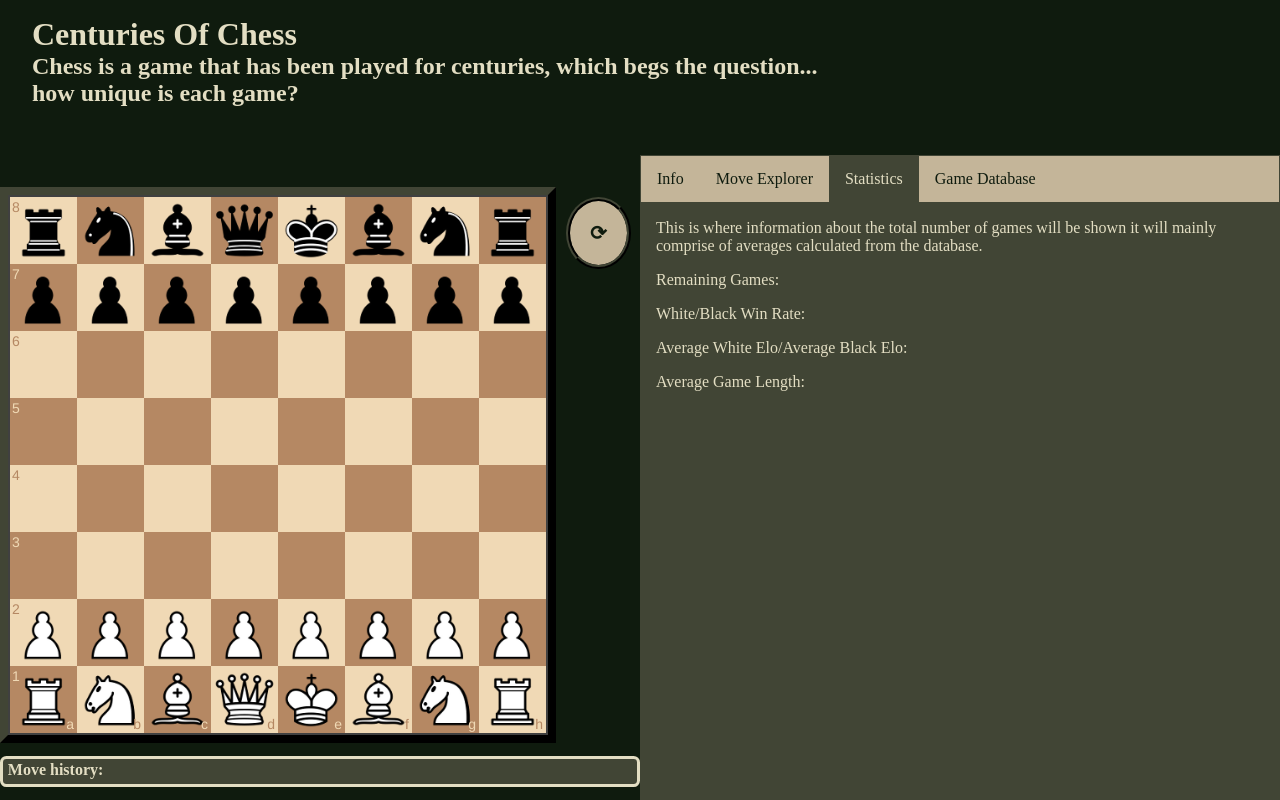
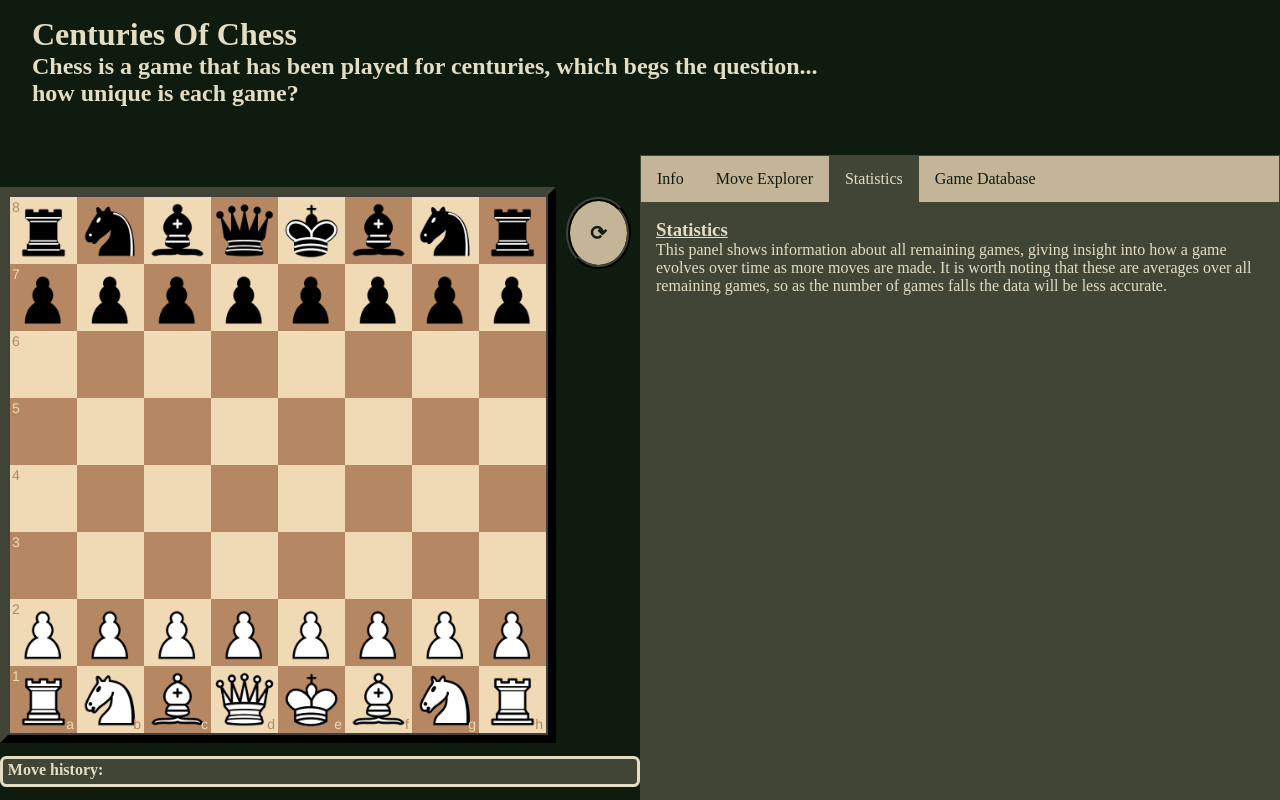
Before and after one commit to S8tyrsH0rns/Centuries-Of-Chess, a PHP site: page / in a window 1280 px wide, after a click on "Statistics". Run offline with PHP 8.4, Linux system fonts and the light colour scheme; tables that the repository leaves empty or names only in its code hold one stand-in row (values such as "Sample post"); some libraries are stand-ins or nearby versions.

Commit message:
Added statistics tab

```diff
--- /dev/null
+++ b/common.php
@@ -0,0 +1,69 @@
+<?php
+header('Content-Type: application/json');
+//Common.php makes requesting different data from the database
+
+
+//Setting search rules for the database
+const MAX_PLIES = 1000;
+
+//This is the different versions of sorting that can be performed
+$orders = [
+	'elo' => 'white_elo + black_elo DESC NULLS LAST, id',
+	'elo-difference' => 'ABS(white_elo - black_elo) DESC NULLS LAST, id',
+	'longest' => 'move_count DESC NULLS LAST, id',
+	'shortest' => 'move_count ASC NULLS LAST, id',
+	'oldest' => 'year ASC NULLS LAST, id',
+	'newest' => 'year DESC NULLS LAST, id'
+];
+
+function callError(int $status, string $message): void {
+	http_response_code($status);
+	exit(json_encode(['error' => $message]));
+}
+
+function getPrefix() {
+	//Recieving users moves from site
+	$raw = $_GET['moves'] ?? '';
+
+	//Validating the recieved moves before being handed to the database
+	//Including checking if its of type string and that its a valid SAN pattern
+	//Note: It just checks if the moves are real, not that they make logical sense.
+	if (!is_string($raw)) {
+		callError(400, 'Invalid Move!');
+	}
+
+	$tokens = preg_split('/\s/', $raw, -1, PREG_SPLIT_NO_EMPTY);
+
+	if (sizeOf($tokens) > MAX_PLIES) {
+		callError(400, 'Move Limit Reached!');
+	}
+
+
+	foreach ($tokens as $token) {
+		if (!preg_match('/^(?:O-O(?:-O)?|[KQRBN](?:[a-h]|[1-8]|[a-h][1-8])?x?[a-h][1-8]|[a-h](?:x[a-h])?[1-8](?:=[QRBN])?)[+#]?$/', $token)) {
+			callError(400, 'Unexpected SAN Pattern!');
+		}
+	}
+
+	if ($tokens) {
+		$prefix = implode(' ', $tokens).' ';
+	} else {
+		//If no moves are made, return an empty prefix, gathing all chess games
+		$prefix = '';
+	}
+	return $prefix;
+}
+function connect(): PDO {
+	//Config required for connecting to database, check config.example.php for what config should look like.
+	$config = require __DIR__ . '/config.php';
+
+
+	$conn = new PDO(
+		$config['dsn'],
+		$config['user'],
+		$config['pass'],
+		[PDO::ATTR_ERRMODE => PDO::ERRMODE_EXCEPTION]
+	);
+
+	return $conn;
+}
--- a/css/styles.css
+++ b/css/styles.css
@@ -171,9 +171,28 @@ p {
 	border-top: none;
 }
 
+.subsection {
+	padding-left: 0.5em;
+}
+
+.statistics-list div {
+	padding: 2.5em;
+	display: flex;
+	justify-content: center;
+	align-items: center;
+	text-align: center;
+    white-space: pre-line;
+
+	font-size: 1.25em;
+}
+
+
 .search-settings {
 	margin-bottom: 0.5em;
+}
 
+.search-settings select {
+	background-color: #E3DEC3;
 }
 
 .game-table {
@@ -195,6 +214,14 @@ p {
     width: 60%;
 }
 
+.played-move {
+	color: #D6B76C;
+}
+
+.latest-move {
+	font-weight: 900;
+}
+
 .page-controls {
 	margin-top: 1em;
 	max-width: fit-content;
--- a/index.php
+++ b/index.php
@@ -60,6 +60,7 @@
 			to a database of previously played games (currently at over 2.1 million games). There are three different ways of looking back
 			at past games: </p>
 
+			<div class="subsection">
 				<h4><u>Move Explorer</u></h4>
 				<p>The purpose of the Move Explorer is to show the most popular next move out of all the remaining games, at the start of this game this
 				can act as an Opening Explorer, naming any openings it detects.</p>
@@ -69,6 +70,9 @@
 
 				<h4><u>Game Database</u></h4>
 				<p>This panel shows data on individual games, being able to be sorted by a number of different metrics.</p>
+			</div>
+
+			<h3><u>Development and Design</u></h3>
 
 		</div>
 
@@ -78,11 +82,14 @@
 
 		<div id="Statistics" class="tab-contents">
 			<!-- Information on games as a whole, white win percent/black win percent based on current game state -->
-			<p>This is where information about the total number of games will be shown it will mainly comprise of averages calculated from the database.</p>
-			<p>Remaining Games: </p>
-			<p>White/Black Win Rate: </p>
-			<p>Average White Elo/Average Black Elo: </p>
-			<p>Average Game Length: </p>
+			<h3><u>Statistics</u></h3>
+			<p>This panel shows information about all remaining games, giving insight into how a game evolves over time as more moves are made. It is worth noting that these are averages over all remaining games, so as the number of games falls the data will be less accurate.</p>
+			<div class = "statistics-list">
+				<div id="remainingGames"> </div>
+				<div id="winPercentage"> </div>
+				<div id="eloAverages"> </div>
+				<div id="avgGameLength"> </div>
+			</div>
 		</div>
 
 		<div id="Game-Database-Tab" class="tab-contents">
@@ -155,11 +162,17 @@
 
 		//Game has changed so data is stale
 		staleGame = true;
+		staleStats = true;
 		currentPage = 1;
 
 		if ((document.getElementById('Game-Database-Tab').style.display === 'block') && (staleGame == true)) {
 			loadGames();
 		}
+
+		if ((document.getElementById('Statistics').style.display === 'block') && (staleStats == true)) {
+			loadStats();
+		}
+
 	}
 
 	document.getElementById("list-of-moves").addEventListener("wheel", function(e) {
@@ -270,6 +283,8 @@ function openTab(evt, tabName) {
 
 		if (tabName === 'Game-Database-Tab' && staleGame) {
 			loadGames();
+		} else if (tabName === 'Statistics' && staleStats) {
+			loadStats();
 		}
 	}
 
@@ -281,6 +296,7 @@ var currentPage = 1;
 var gameRequestId = 0;
 var staleGame = true;
 
+//Retrieves list 20 games, based on game history, sort method and page number
 async function loadGames() {
 	var requestId = ++gameRequestId;
 	var movesSent = game.history().join(' ');
@@ -302,6 +318,8 @@ async function loadGames() {
 		if (requestId !== gameRequestId) {
 			return;
 		}
+
+		//StaleGame is set to false as the data has been freshly gathered
 		staleGame = false;
 		renderTable(data);
 
@@ -341,14 +359,46 @@ function renderTable(data) {
 		const names = row.insertCell();
 		const elo = row.insertCell();
 		const moveCount = row.insertCell();
-		const moves = row.insertCell();
+		const gameMoves = row.insertCell();
 		const result = row.insertCell();
 
 		year.textContent = gameData.year ?? "-";
 		names.textContent = (gameData.white_name ?? "Unknown") + "\r\n" + (gameData.black_name ?? "Unknown");
 		elo.textContent = (gameData.white_elo ?? "-") + "\r\n" + (gameData.black_elo ?? "-");
 		moveCount.textContent = gameData.move_count;
-		moves.textContent = gameData.moves;
+
+
+		const playedMoves = game.history();
+		const rowMoves = (gameData.moves ?? "").trim().split(/\s+/);
+		const moveArray = rowMoves.filter(move => move !== "");
+
+		gameMoves.replaceChildren();
+
+		moveArray.forEach((move, index) => {
+			const span = document.createElement("span");
+			span.textContent = move;
+
+			if (
+				index < playedMoves.length &&
+				move === playedMoves[index]
+			) {
+				span.classList.add("played-move");
+			}
+
+			if (index === playedMoves.length - 1 &&
+				move === playedMoves[index]
+			) {
+				span.classList.add("latest-move");
+			}
+
+			gameMoves.appendChild(span);
+
+			if (index < moveArray.length - 1) {
+				gameMoves.appendChild(document.createTextNode(" "));
+			}
+		});
+
+		//gameMoves.textContent = gameData.moves;
 
 		switch (gameData.result) {
 			case "b":
@@ -372,19 +422,21 @@ function renderTable(data) {
 
 function updatePage(data) {
 	const pageCounter = document.getElementById('page-label')
+	pageCounter.textContent = 'Page: ' + currentPage;
 
+	//If on first page, disable the previous page button
 	if (currentPage == 1) {
 		document.getElementById("previous-page").disabled = true;
 	} else {
 			document.getElementById("previous-page").disabled = false;
 		}
+	//If next page doesnt exist, disable next page button
 	if (!data.hasNext) {
 		document.getElementById("next-page").disabled = true;
 	} else {
 			document.getElementById("next-page").disabled = false;
 		}
 
-	pageCounter.textContent = 'Page: ' + currentPage;
 }
 
 function prevPage() {
@@ -397,8 +449,58 @@ function nextPage() {
 	loadGames();
 }
 
+</script>
+<script>
+var statsRequestId = 1;
+var staleStats = true;
+
+//Similar to loadGames()
+async function loadStats() {
+	var requestId = ++statsRequestId;
+	var movesSentStats = game.history().join(' ');
+
+	var urlStats = 'stats.php?moves=' + encodeURIComponent(movesSentStats);
+
+	try {
+		var response = await fetch(urlStats);
+		if (!response.ok) {
+			throw new Error("Error: " + response.status);
+		}
+
+		var statsData = await response.json();
+
+		if (requestId !== statsRequestId) {
+			return;
+		}
+		staleStats = false;
+		renderStats(statsData);
+
+	} catch (err) {
+		if (statsRequestId !== gameRequestId) {
+			return;
+		}
+		console.error(err);
+	}
+
+}
+
+function renderStats(data) {
+
+	//Updates text in stats tab
+	document.getElementById("remainingGames").textContent = "Remaining Games: " + data.games.toLocaleString();
+	document.getElementById("winPercentage").textContent = "White/Draw/Black Win Rate: \n" + data.white_wins.toLocaleString() + " / " + (data.games - data.white_wins - data.black_wins).toLocaleString() + " / " + data.black_wins.toLocaleString();
+	if (data.avg_move_count) {
+		document.getElementById("eloAverages").textContent = "Average White Elo/Average Black Elo: \n" + data.avg_white_elo.toLocaleString() + " / " + data.avg_black_elo.toLocaleString();
+		document.getElementById("avgGameLength").textContent = "Average Game Length: " + data.avg_move_count.toLocaleString() + " moves";
+	} else {
+		document.getElementById("eloAverages").textContent = " - / - ";
+		document.getElementById("avgGameLength").textContent = " - ";
+	}
+}
 
 </script>
 
+
+
 </body>
 </html>
--- /dev/null
+++ b/stats.php
@@ -0,0 +1,30 @@
+<?php
+require __DIR__ . '/common.php';
+
+$prefix = getPrefix();
+
+try {
+	$conn = connect();
+	$query = $conn -> prepare("
+		SELECT count(*) AS games,
+		count(*) FILTER (WHERE result = 'w') AS white_wins,
+		count(*) FILTER (WHERE result = 'b') AS black_wins,
+		round(avg(white_elo))::int AS avg_white_elo,
+		round(avg(black_elo))::int AS avg_black_elo,
+		round(avg(move_count))::int AS avg_move_count
+		FROM games
+		WHERE moves LIKE :pattern"
+		);
+
+	$query ->bindValue(':pattern', $prefix.'%');
+	$query->execute();
+
+	$stats = $query -> fetch(PDO::FETCH_ASSOC);
+} catch (Exception $e) {
+	error_log($e->getMessage());
+	callError(500, 'Internal Server Error!');
+}
+
+
+
+echo json_encode($stats);
```
Also changed, not shown: search.php (+4 -59 lines). Lines whose indentation alone changed are shown as unchanged.
